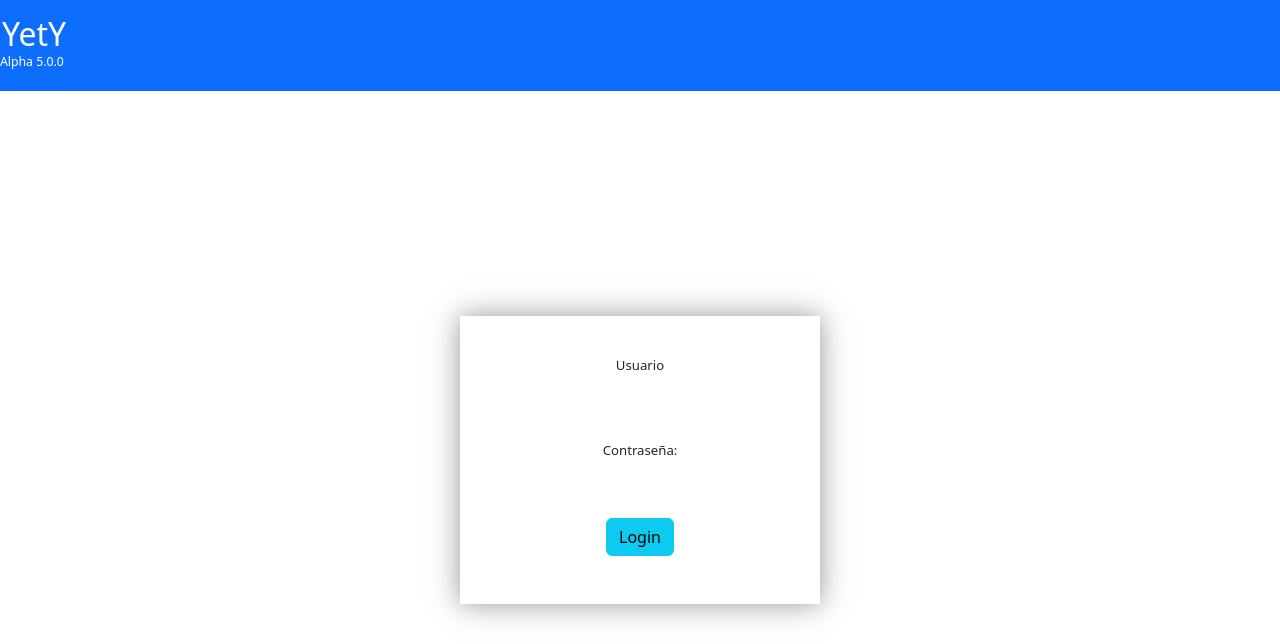
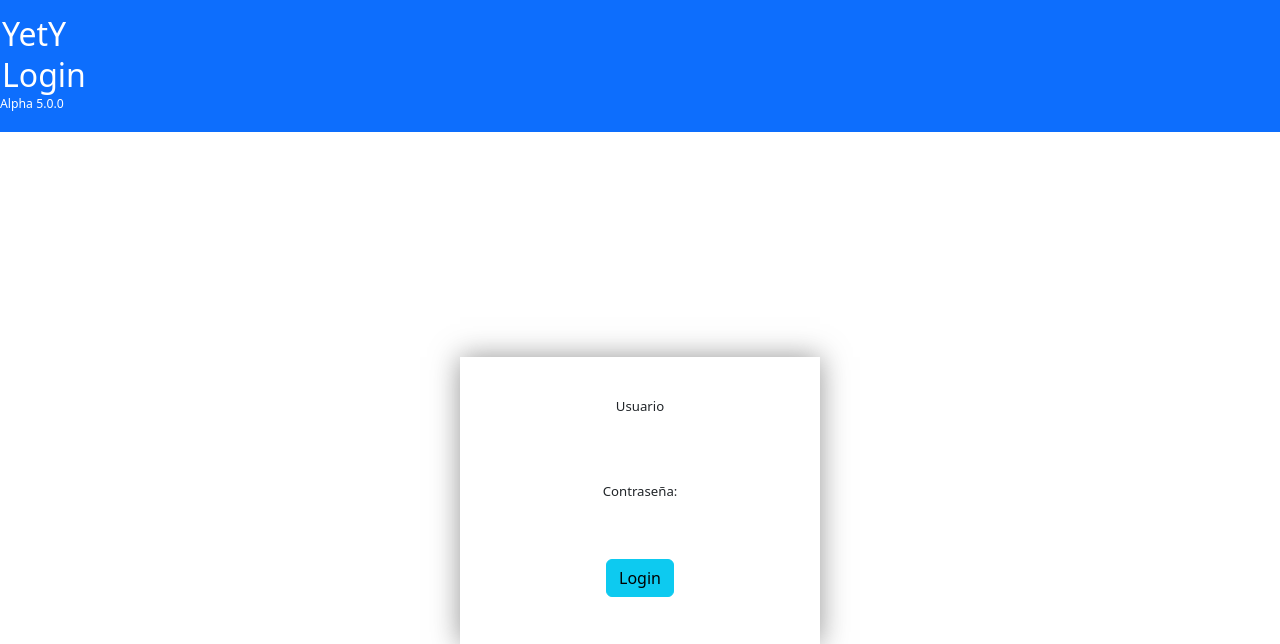
Before and after one commit to YetYSoft/YetY, a Django app: page / in a window 1280 px wide. Shown: the top 644 px of the page. Run offline with Django 3.2, Linux system fonts and the light colour scheme; some libraries are stand-ins or nearby versions.

Commit message:
recuperar cambios

```diff
--- a/templates/registration/login.html
+++ b/templates/registration/login.html
@@ -35,9 +35,11 @@
     <body>
         <nav class="navbar navbar-expand navbar-dark bg-primary">
             <div class="container-fluid">
-              <a class="navbar-brand" href="/"><hgroup ><h2 style="margin: 1px; padding: 1px">YetY </h2> <h6> <small><small> Alpha 5.0.0  </small></small></h6> </hgroup></a>
+              <a class="navbar-brand" href=" {% url 'login' %}"><hgroup ><h2 style="margin: 1px; padding: 1px">YetY </h2> <h2 style="margin: 1px; padding: 1px">Login </h2><h6><small><small> Alpha 5.0.0  </small></small></h6> </hgroup> </a>
+
               <button class="navbar-toggler" type="button" data-bs-toggle="collapse" data-bs-target="#navbarColor01" aria-controls="navbarColor01" aria-expanded="false" aria-label="Toggle navigation">
                 <span class="navbar-toggler-icon"></span>
+
               </button>
             </div>
         </nav>
```
